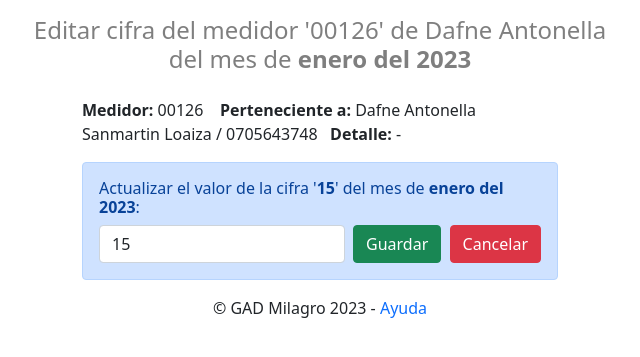
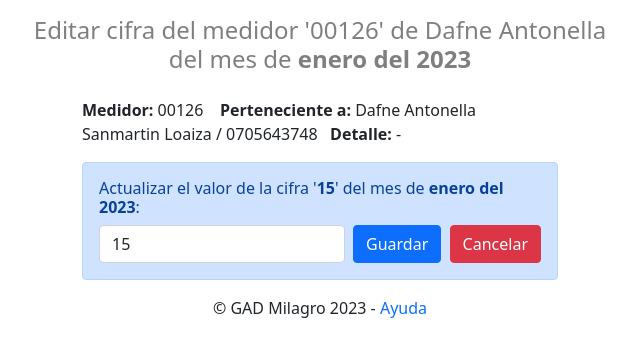
Before and after one commit to servicioaguamilagro/SAguaMilagro, a Django app: page /editarcifra/54 in a window 1280 px wide. Shown: the part 56-413 px from the top of the page, without its empty margins (320-960 px from the left). Run offline with Django 4.2, Linux system fonts and the light colour scheme; a user stored in the database is signed in; data comes from the database, SQL or seed files in the repository; both versions use the stored data as it was after the commit.

Commit message:
solucion error desploy

```diff
--- a/templates/editarCifra.html
+++ b/templates/editarCifra.html
@@ -27,7 +27,7 @@
             <form action="/actualizarcifra/{{cifra.id}}" class="d-flex" method="POST">
                 {% csrf_token %}
                 <input class="form-control me-2" type="number" placeholder="Cifra actual del medidor" aria-label="Search" name="cifra" value="{{ cifra.cifra }}" required>
-                <button class="btn btn-success" type="submit">Guardar</button>&nbsp;&nbsp;
+                <button class="btn btn-primary" type="submit">Guardar</button>&nbsp;&nbsp;
                 <a class="btn btn-danger " href="/ingresarcifra/{{cliente.id}}">Cancelar</a>
             </form>
 
--- a/templates/ingresarCifra.html
+++ b/templates/ingresarCifra.html
@@ -24,7 +24,7 @@
             <form class="d-flex" method="POST">
                 {% csrf_token %}
                 <input class="form-control me-2" type="number" placeholder="Cifra actual del medidor" aria-label="Search" name="cifra" value="" required>
-                <button class="btn btn-success" type="submit">Agregar</button>
+                <button class="btn btn-primary" type="submit">Agregar</button>
             </form>
             <p><small>* Nota: una vez agregada la cifra no se podra eliminar!</small></p>
         </div>
```
Also changed, not shown: db.sqlite3.
